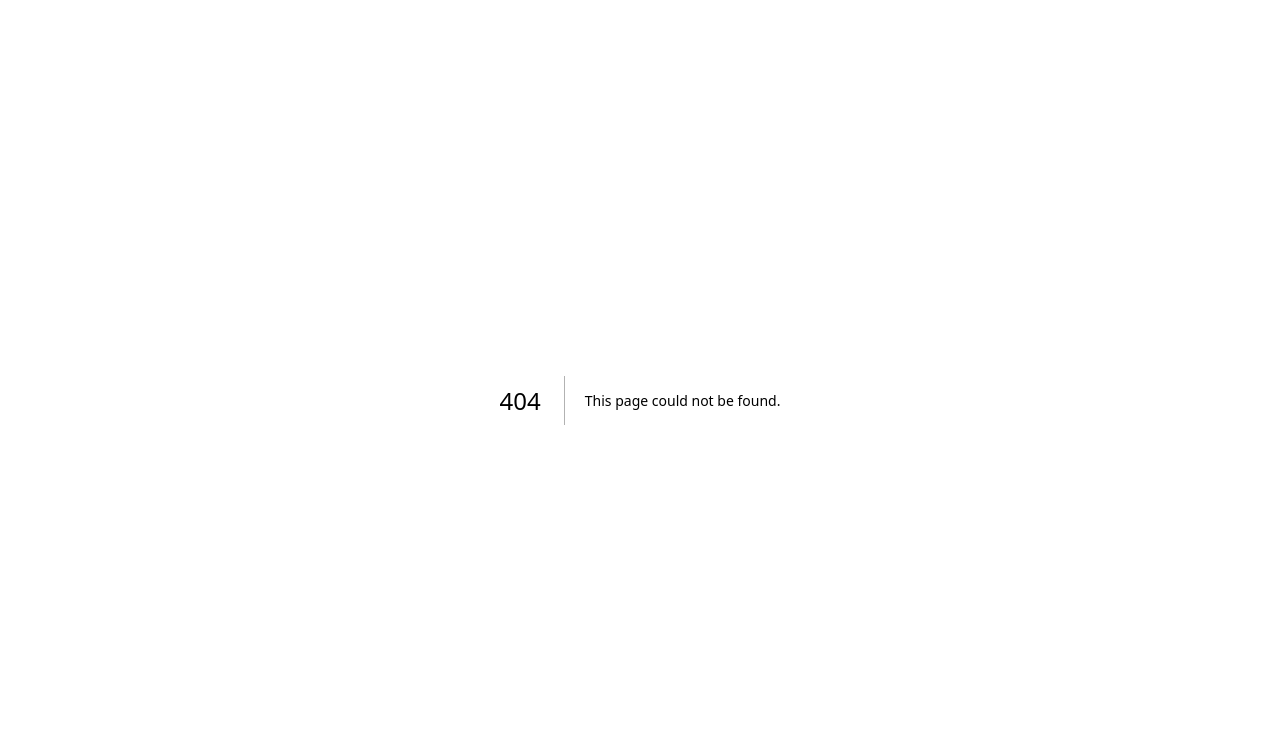
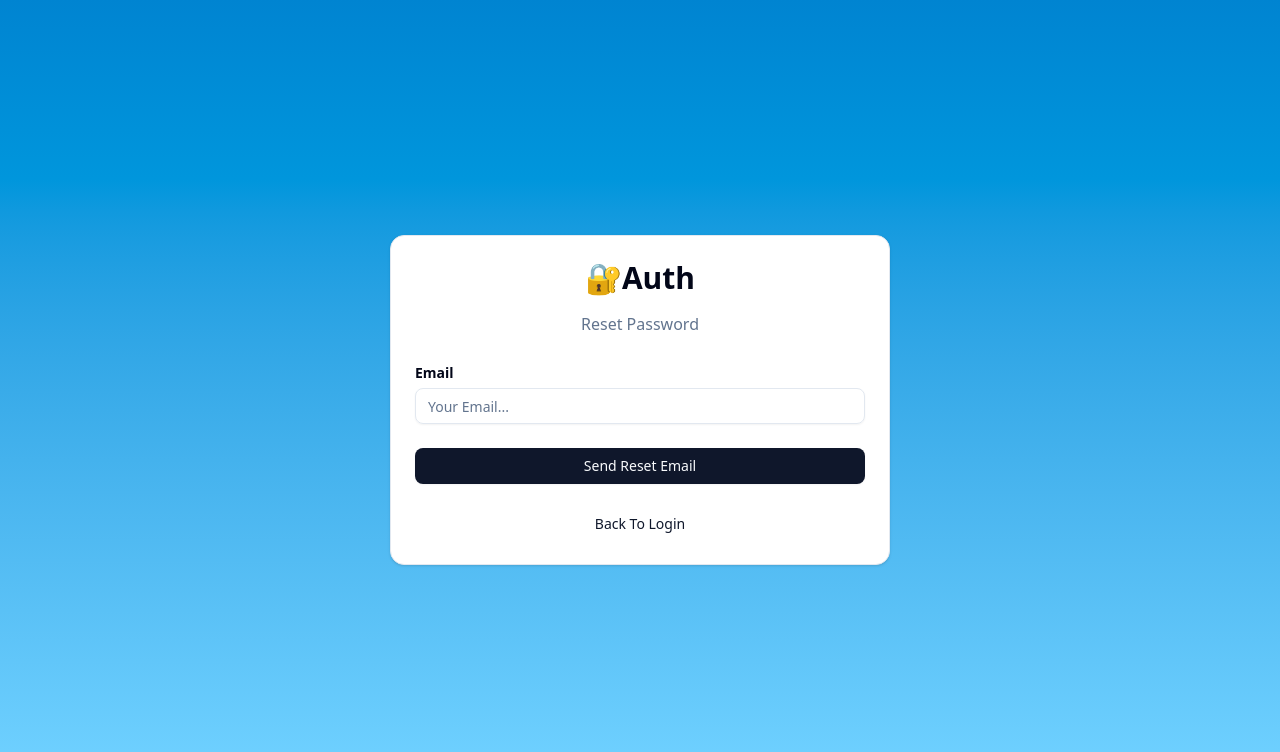
Before and after one commit to WalterIt/NextAuth_Template, a Next.js app: page /reset in a window 1280 px wide. Before the commit this address had no page. Shown: the top 752 px of the page. Built offline with nearby package versions, Linux system fonts and the light colour scheme.

Commit message:
FEAT: Implement password reset functionality with form handling and validation

```diff
--- /dev/null
+++ b/actions/reset.ts
@@ -0,0 +1,34 @@
+"use server"
+
+import * as z from "zod"
+import { ResetSchema } from "@/schemas";
+import { getUserByEmail } from "@/data/user";
+// import { generateResetPasswordToken } from "@/lib/tokens";
+// import { sendResetPasswordEmail } from "@/lib/mail";
+
+
+export const reset = async (values : z.infer<typeof ResetSchema>) => {
+    const validateFields = ResetSchema.safeParse(values)
+
+    // console.log(validateFields);
+
+
+    if (!validateFields.success) {
+        return { error : "Invalid Fields!" }
+    }
+
+    const { email } = validateFields.data
+    const existingUser = await getUserByEmail(email)
+
+    if(!existingUser) {
+        return { error : "Email Is Not Exist" }
+    }
+
+
+
+
+    // const resetPasswordToken = await generateResetPasswordToken(email)
+    // await sendResetPasswordEmail(resetPasswordToken.email, resetPasswordToken.token)
+
+    return {success : "Reset Email Sent"}
+}
--- /dev/null
+++ b/app/(auth)/_components/reset-form.tsx
@@ -0,0 +1,72 @@
+"use client"
+
+import { useForm } from "react-hook-form"
+import * as z from "zod"
+import { LoginSchema, ResetSchema } from "@/schemas";
+import { zodResolver } from "@hookform/resolvers/zod"
+import { Form,FormControl,FormField,FormLabel,FormItem,FormMessage } from "@/components/ui/form";
+import { Input } from "@/components/ui/input";
+import { CardWrapper } from "./card-wrapper"
+import { Button } from "@/components/ui/button";
+import { FormError } from "@/components/form-error";
+import { FormSuccess } from "@/components/form-success";
+import { login } from "@/actions/login";
+import { useState, useTransition } from "react";
+import { useSearchParams } from "next/navigation";
+import Link from "next/link";
+import { reset } from "@/actions/reset";
+
+
+export const ResetForm = () => {
+    const [error,setError] = useState<string | undefined>("")
+    const [success,setSuccess] = useState<string | undefined>("")
+    const [isPending, startTransition] = useTransition()
+    const form = useForm<z.infer<typeof ResetSchema>>({
+        resolver: zodResolver(ResetSchema),
+        defaultValues : {
+            email: "",
+        }
+    })
+
+    const onSubmit = (values: z.infer<typeof ResetSchema>) => {
+        setError("")
+        setSuccess("")
+
+        startTransition(() => {
+           reset(values)
+            .then((data) => {
+               setError(data.error)
+               setSuccess(data.success)
+           })
+        })
+    }
+
+    return (
+       <CardWrapper headerLabel="Reset Password" backButtonLabel="Back To Login" backButtonHref="/login">
+            <Form {...form}>
+                <form className="space-y-6" onSubmit={form.handleSubmit(onSubmit)}>
+                    <div className="space-y-4">
+
+                        <FormField control={form.control} name="email" render={({ field }) => (
+                            <FormItem>
+                                <FormLabel className="font-bold">Email</FormLabel>
+                                    <FormControl>
+                                        <Input disabled={isPending} {...field} placeholder="Your Email..." type="email"/>
+                                    </FormControl>
+                                    <FormMessage />
+                        </FormItem>
+                        )}
+                        />
+
+
+                    </div>
+                    <FormError message={error}/>
+                    <FormSuccess message={success} />
+                    <Button disabled={isPending} type="submit" className="w-full">
+                        Send Reset Email
+                    </Button>
+                </form>
+            </Form>
+       </CardWrapper>
+    )
+}
--- /dev/null
+++ b/app/(auth)/reset/page.tsx
@@ -0,0 +1,10 @@
+import { ResetForm } from '../_components/reset-form'
+import React from 'react'
+
+const ResetPage = () => {
+  return (
+    <ResetForm />
+  )
+}
+
+export default ResetPage
```
Also changed, not shown: 1 other file (tests, documents, lock files or other folders).
